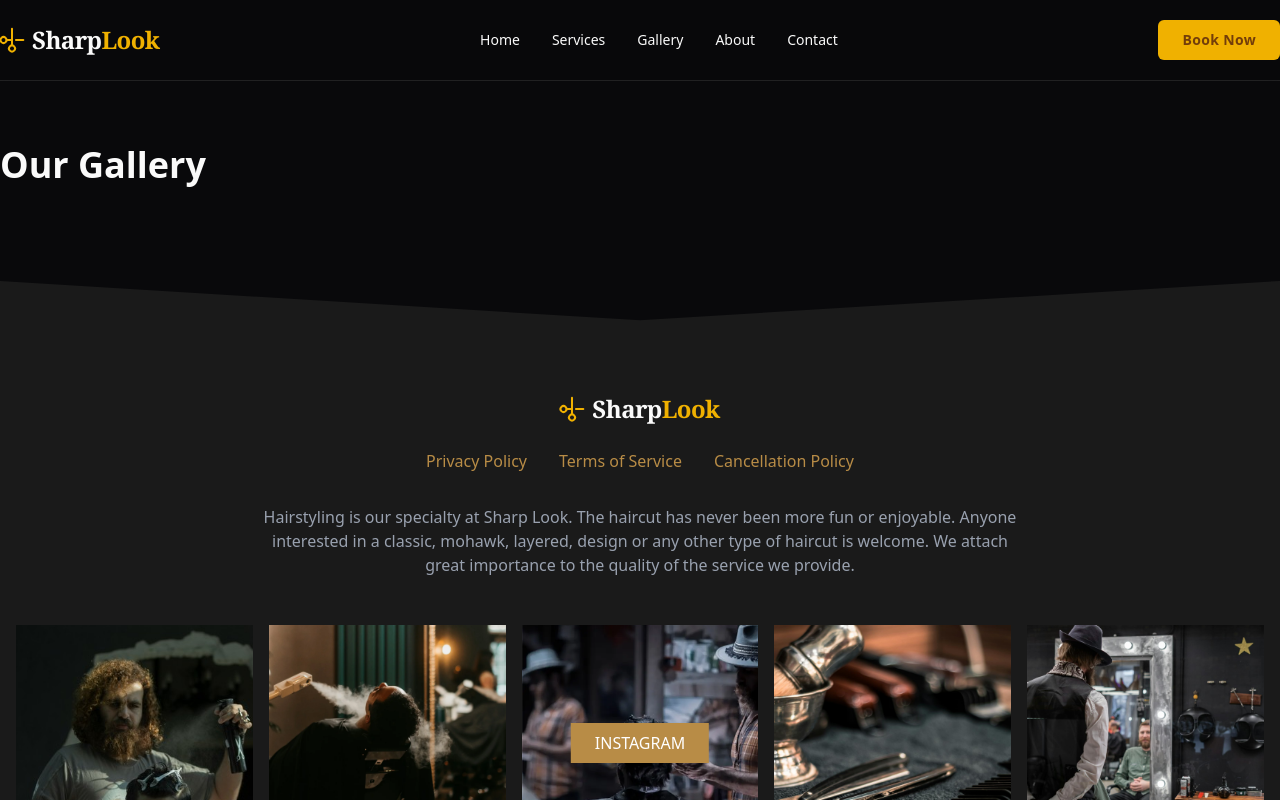
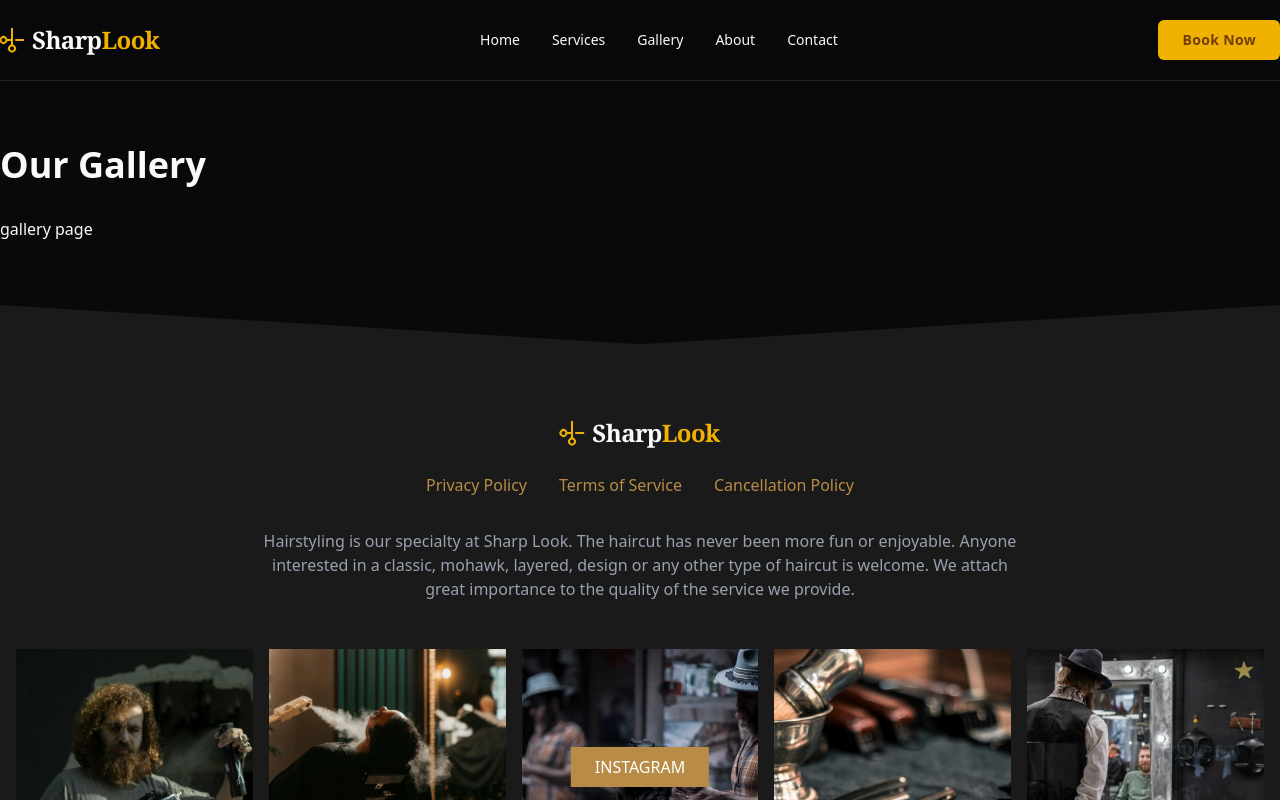
Before and after one commit to Derkaoui05/barber-shop, a Next.js app: page /gallery in a window 1280 px wide. Shown: the top 800 px of the page. Built offline with nearby package versions, Linux system fonts and the light colour scheme.

Commit message:
add gallery page

```diff
--- a/src/app/(main)/gallery/page.tsx
+++ b/src/app/(main)/gallery/page.tsx
@@ -4,6 +4,7 @@ export default function GalleryPage() {
       <div className="container py-16">
         <h1 className="text-4xl font-bold mb-8">Our Gallery</h1>
         {/* Add your gallery grid here */}
+        gallery page
       </div>
     </main>
   );
```
Also changed, not shown: src/app/(main)/services/page.tsx (line endings or trailing spaces).
